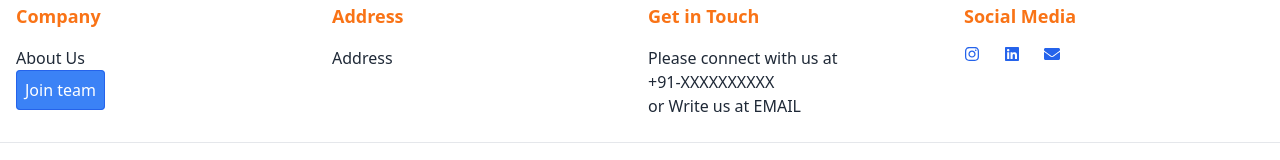
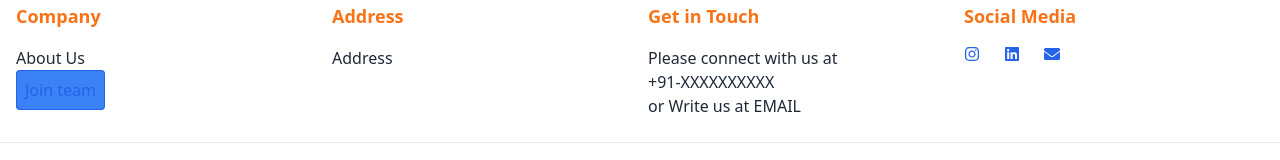
Before and after one commit to BimleshMandavi/React-graphic-design, a React (Vite) app: page / in a window 1280 px wide. Shown: the part 8111-8271 px from the top of the page. Built offline with nearby package versions, Linux system fonts and the light colour scheme.

Commit message:
commit-01

```diff
--- a/src/components/Footer.tsx
+++ b/src/components/Footer.tsx
@@ -103,7 +103,7 @@ function Footer() {
           <ul>
             <li className="mb-2">About Us</li>
             <li>
-              <a href="#" className="text-blue-600 hover:underline border border-blue-600 text-white bg-blue-500 rounded p-2">
+              <a href="#" className="text-blue-600 hover:underline border border-blue-600  bg-blue-500 rounded p-2">
                 Join team
               </a>
             </li>
```
